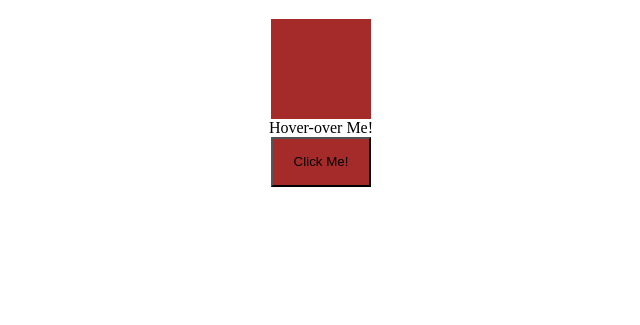
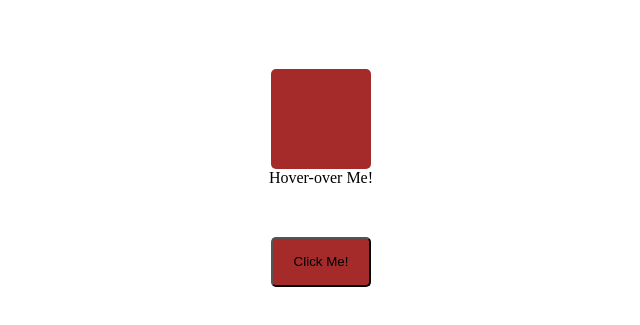
Before and after one commit to Wigan-Coding-Meet-Up/JS-in-the-browser, a plain HTML site: page index.html in a window 1280 px wide. Shown: the part 69-394 px from the top of the page, without its empty margins (319-959 px from the left). Drawn offline with Linux system fonts and the light colour scheme.

Commit message:
Added margin styles top

```diff
--- a/index.html
+++ b/index.html
@@ -18,12 +18,18 @@
       width: 100px;
       height: 100px;
       background-color: brown;
+      border-radius: 5px;
+      margin-top: 50px;
+
     }
 
     #click {
       width: 100px;
       height: 50px;
       background-color: brown;
+      border-radius: 5px;
+      margin-top: 50px;
+
     }
   </style>
 </head>
```
